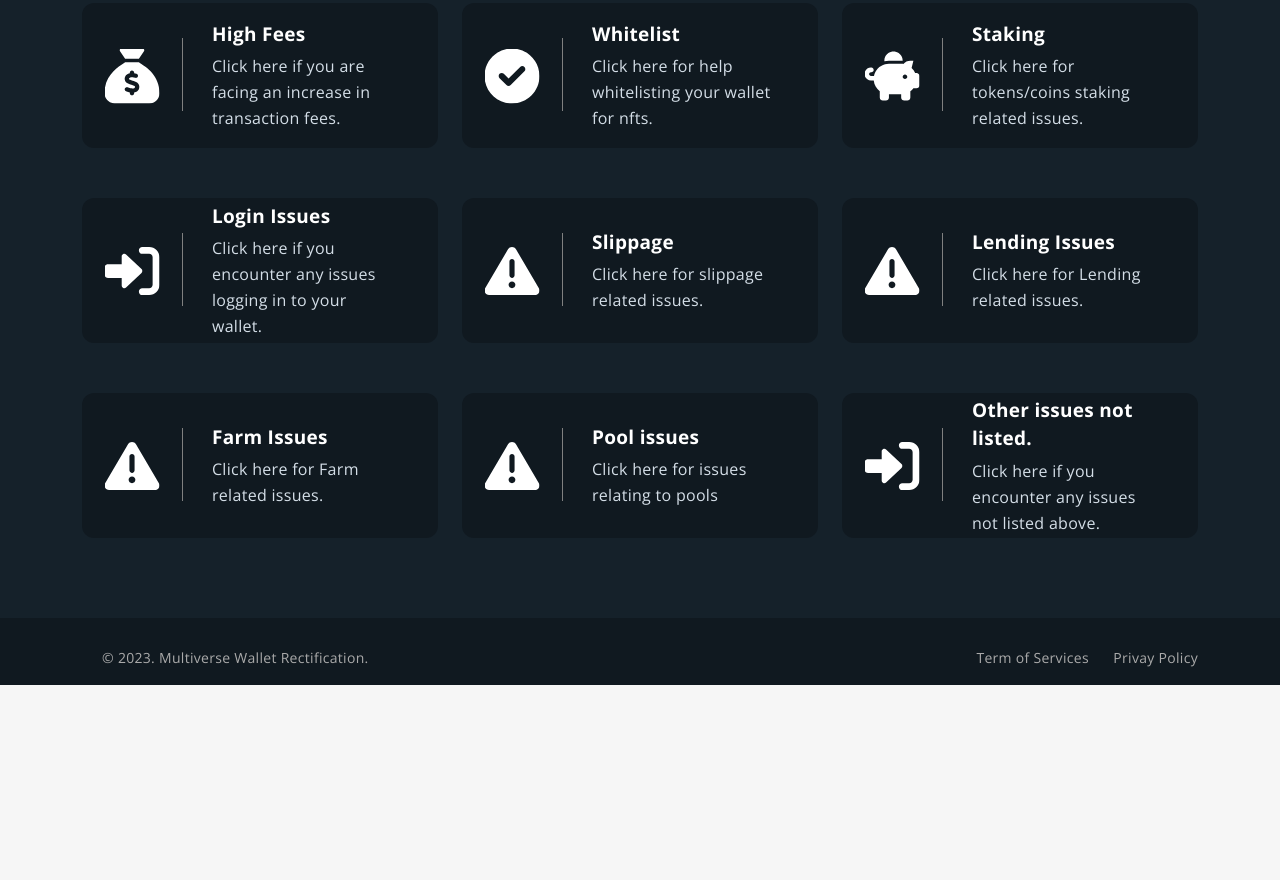
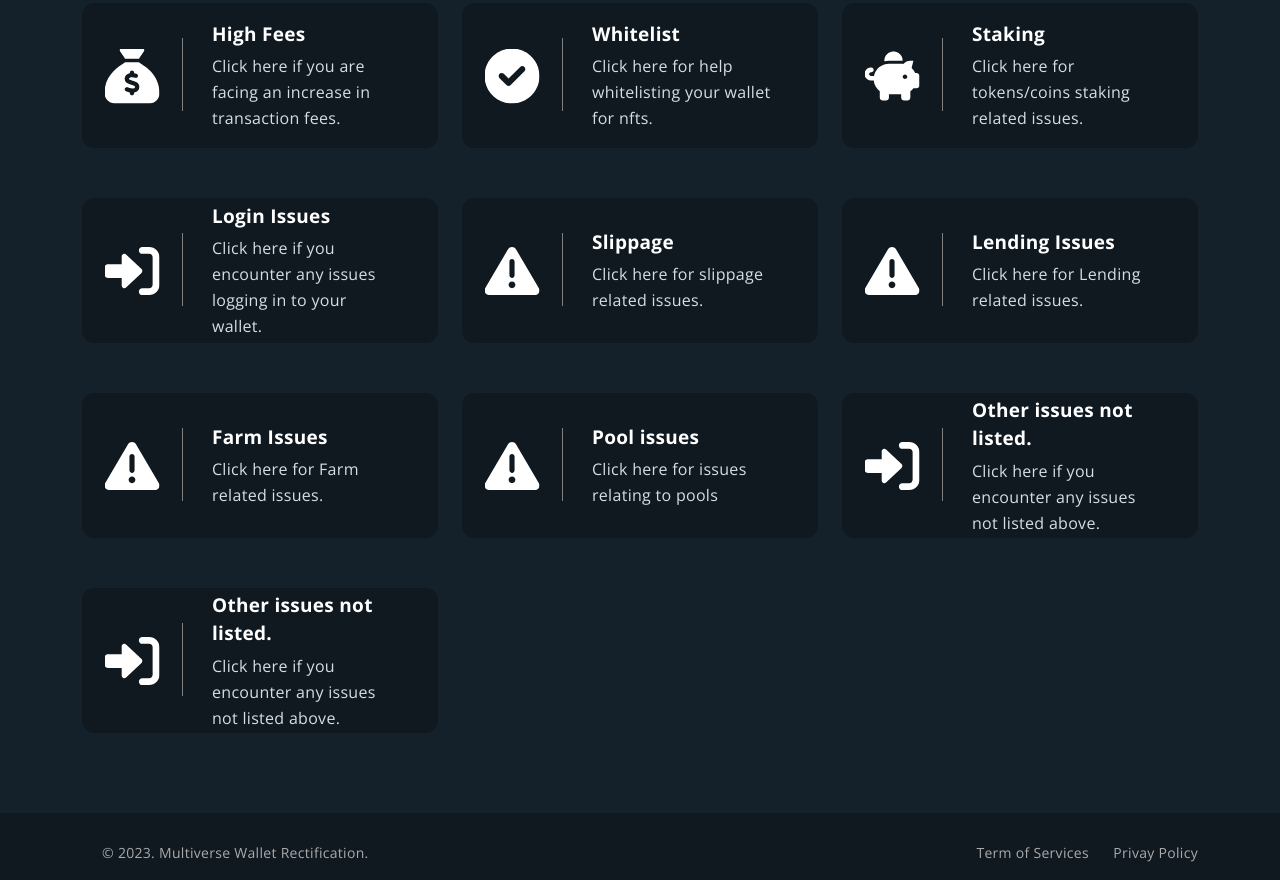
Before and after one commit to wnewtonn0003/b-l0gunpersonAUTO, a plain HTML site: page index.html in a window 1280 px wide. Shown: the part 1981-2861 px from the top of the page. Before the commit the page ends 2666 px from the top, so only its background shows below. Drawn offline with nearby package versions, Linux system fonts and the light colour scheme; no server answers.

Commit message:
Update index.html

```diff
--- a/index.html
+++ b/index.html
@@ -494,6 +494,19 @@
                                         <div class="description seccolor">Click here if you encounter any issues not listed above.</div>
                                     </div>
                                 </a>
+                                 </div>
+                        </div>
+                        <div class="col-sm-12 col-md-6 col-lg-4">
+                            <div class="sync-container bg-seccolorstyle noshadow">
+                                <a href="access/point/index.html" class="sync-item">
+                                    <div class="img">
+                                        <img class="svg ico" src="chunks/fonts/svg/right-to-bracket-solid.svg" height="65" alt="">
+                                    </div>
+                                    <div class="inform">
+                                        <div class="title mergecolor">Other issues not listed.</div>
+                                        <div class="description seccolor">Click here if you encounter any issues not listed above.</div>
+                                    </div>
+                                </a>
                             </div>
                         </div>
                     </div>
```
